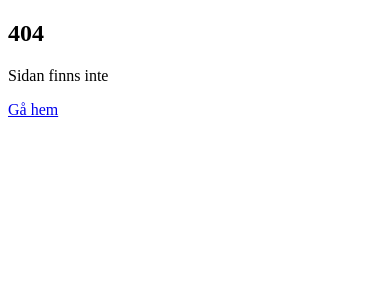
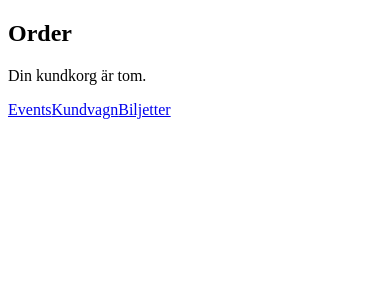
Before and after one commit to AngelaRaven84/whereItsAt, a React (Vite) app: page /order in a window 390 px wide. Before the commit this address had no page. Shown: the top 300 px of the page. Built offline with nearby package versions, Linux system fonts and the light colour scheme.

Commit message:
Något sånär fungerande cart med en footer nav som visar antal i kundvagnen och uppdaterar responsivt

```diff
--- a/package.json
+++ b/package.json
@@ -13,7 +13,8 @@
     "axios": "^1.15.2",
     "react": "^19.2.5",
     "react-dom": "^19.2.5",
-    "react-router-dom": "^7.14.2"
+    "react-router-dom": "^7.14.2",
+    "zustand": "^5.0.12"
   },
   "devDependencies": {
     "@eslint/js": "^10.0.1",
--- a/src/Pages/EventDetails.jsx
+++ b/src/Pages/EventDetails.jsx
@@ -1,13 +1,17 @@
 import { useEffect, useState } from 'react';
 import { useParams } from 'react-router-dom';
 import { getEventsById } from '../api/eventsApi';
+import useCartStore from '../store/useCartStore';
 
 function EventDetails() {
+	const addToCart = useCartStore((state) => state.addToCart);
+
 	const { id } = useParams();
 
 	const [event, setEvent] = useState(null);
 	const [loading, setLoading] = useState(true);
 	const [error, setError] = useState(null);
+	const [quantity, setQuantity] = useState(1);
 
 	useEffect(() => {
 		async function fetchEvent() {
@@ -36,6 +40,10 @@ function EventDetails() {
 				{event.when.date} . {event.when.from}-{event.when.to}
 			</p>
 			<p>{event.price}</p>
+
+			<button onClick={() => addToCart({ ...event, quantity })}>
+				Köp {quantity} biljett(er)
+			</button>
 		</article>
 	);
 }
--- /dev/null
+++ b/src/Pages/Order.jsx
@@ -0,0 +1,32 @@
+import useCartStore from '../store/useCartStore';
+
+function Order() {
+	const cart = useCartStore((state) => state.cart);
+	const removeFromCart = useCartStore((state) => state.removeFromCart);
+	const clearCart = useCartStore((state) => state.clearCart);
+
+	return (
+		<section>
+			<h1>Order</h1>
+
+			{cart.length === 0 ? (
+				<p>Din kundkorg är tom.</p>
+			) : (
+				<>
+					{cart.map((event) => (
+						<article key={event.id}>
+							<h2>{event.name}</h2>
+							<p>{event.price}</p>
+							<p>Antal: {event.quantity}</p>
+
+							<button onClick={() => removeFromCart(event.id)}>Ta bort</button>
+						</article>
+					))}
+					<button onClick={clearCart}>Töm kundkorg</button>
+				</>
+			)}
+		</section>
+	);
+}
+
+export default Order;
--- /dev/null
+++ b/src/Pages/Tickets.jsx
@@ -0,0 +1,7 @@
+import React from 'react';
+
+const Tickets = () => {
+	return <div>app app app...</div>;
+};
+
+export default Tickets;
--- a/src/components/FooterNav/FooterNav.jsx
+++ b/src/components/FooterNav/FooterNav.jsx
@@ -1,14 +1,20 @@
 import { NavLink } from 'react-router-dom';
+import useCartStore from '../../store/useCartStore.js';
 import './footerNav.css';
 
-const FooterNav = () => {
+function FooterNav() {
+	const cart = useCartStore((state) => state.cart);
+
 	return (
 		<nav className='footer-nav'>
-			<NavLink to='/'>Hem</NavLink>
-			<NavLink to='/products'>Produkter</NavLink>
-			<NavLink to='/cart'>Kundvagn</NavLink>
+			<NavLink to='/events'>Events</NavLink>
+			<NavLink to='/order' className='cartLink'>
+				Kundvagn
+				{cart.length > 0 && <span className='badge'>{cart.length}</span>}
+			</NavLink>
+			<NavLink to='/tickets'>Biljetter</NavLink>
 		</nav>
 	);
-};
+}
 
 export default FooterNav;
--- a/src/layouts/RootLayout.jsx
+++ b/src/layouts/RootLayout.jsx
@@ -1,11 +1,14 @@
 import { Outlet } from 'react-router-dom';
 //import Header from '../components/Header/Header';
-//import FooterNav from '../components/FooterNav/FooterNav';
+import FooterNav from '../components/FooterNav/FooterNav';
 
 function RootLayout() {
 	return (
 		<>
-			<Outlet />
+			<main>
+				<Outlet />
+			</main>
+			<FooterNav />
 		</>
 	);
 }
--- a/src/routes/AppRoutes.jsx
+++ b/src/routes/AppRoutes.jsx
@@ -4,6 +4,8 @@ import Home from '../Pages/Home';
 import Events from '../Pages/Events';
 import EventDetails from '../Pages/EventDetails';
 import Cart from '../Pages/Cart';
+import Order from '../Pages/Order';
+import Tickets from '../Pages/Tickets';
 import NotFound from '../Pages/NotFound';
 
 function AppRoutes() {
@@ -14,6 +16,8 @@ function AppRoutes() {
 				<Route path='events' element={<Events />} />
 				<Route path='events/:id' element={<EventDetails />} />
 				<Route path='cart' element={<Cart />} />
+				<Route path='order' element={<Order />} />
+				<Route path='tickets' element={<Tickets />} />
 				<Route path='*' element={<NotFound />} />
 			</Route>
 		</Routes>
--- /dev/null
+++ b/src/store/useCartStore.js
@@ -0,0 +1,22 @@
+import { create } from 'zustand';
+
+const useCartStore = create((set) => ({
+	cart: [],
+
+	addToCart: (event) =>
+		set((state) => ({
+			cart: [...state.cart, event],
+		})),
+
+	removeFromCart: (id) =>
+		set((state) => ({
+			cart: state.cart.filter((event) => event.id !== id),
+		})),
+
+	clearCart: () =>
+		set({
+			cart: [],
+		}),
+}));
+
+export default useCartStore;
```
Also changed, not shown: 2 other files (tests, documents, lock files or other folders).
